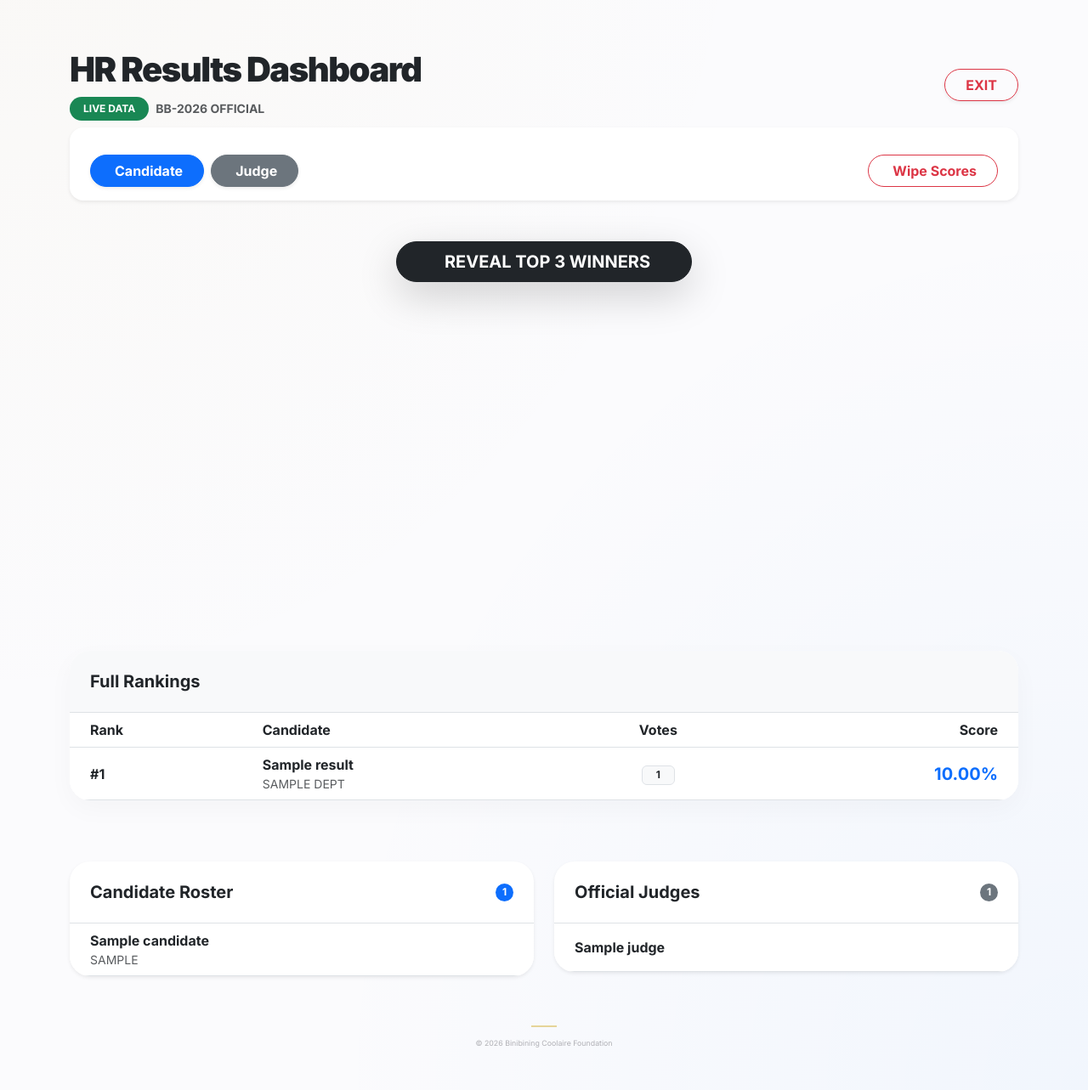
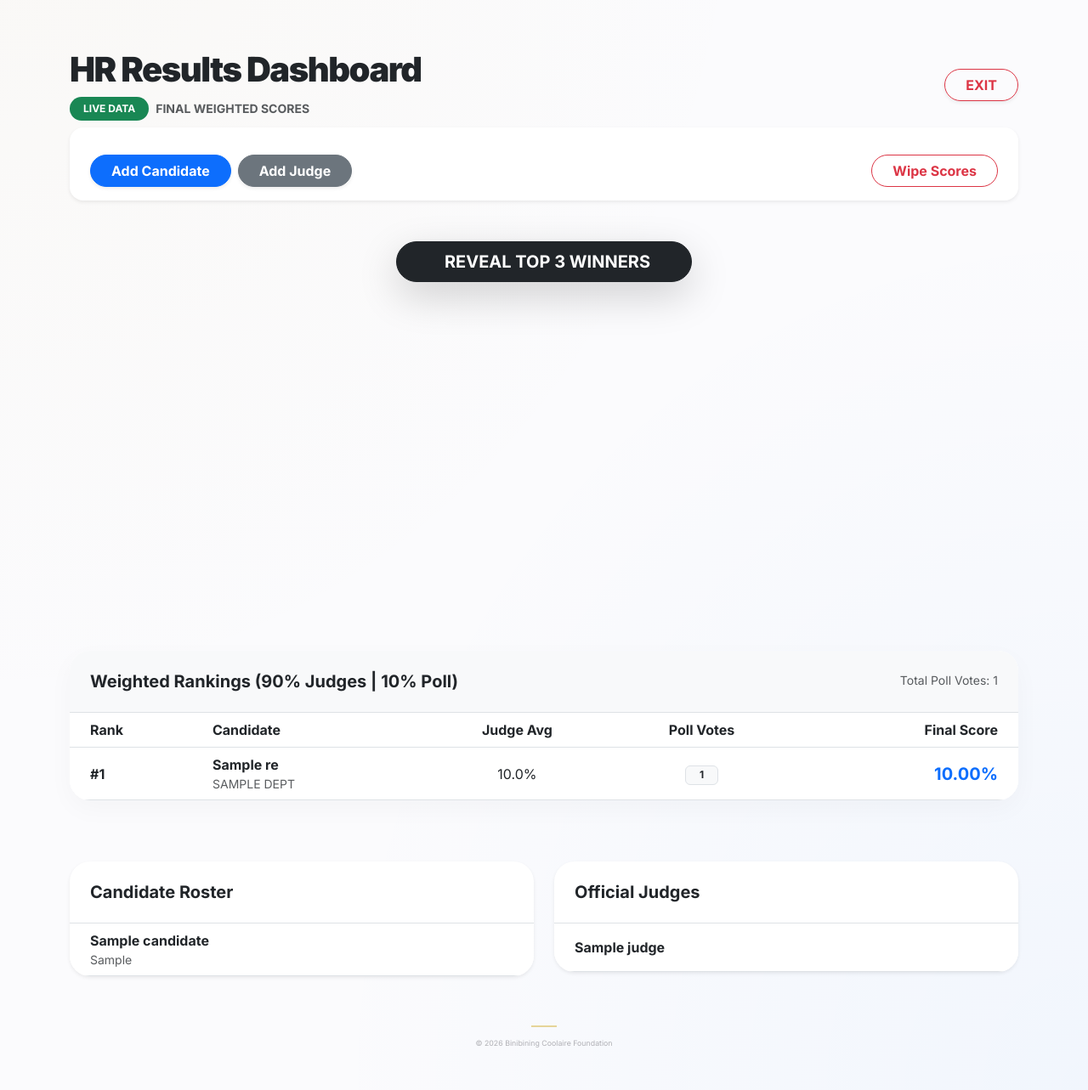
Before and after one commit to cciitmanager01/CCI-BC, a Flask app: template templates/hr_results.html in a window 1280 px wide. Shown: the part 188-1471 px from the top of the page at 85% size. Run offline with Flask 3, Linux system fonts and the light colour scheme; tables that the repository leaves empty hold one stand-in row (values such as "Sample post"); the template is opened without the code that fills it: values that come from a table or form of the project are taken from there, most other values are stand-ins (such as "Sample title", 1, 10 or a date in 2020); some libraries are stand-ins or nearby versions.

Commit message:
Add files via upload

```diff
--- a/templates/hr_results.html
+++ b/templates/hr_results.html
@@ -57,24 +57,23 @@
     .reveal-active .podium-slot:nth-child(2) { opacity: 1; transform: translateY(0); transition-delay: 2.5s; }
     .reveal-active .podium-slot:nth-child(1) { opacity: 1; transform: translateY(0); transition-delay: 5s; }
 
-    /* 🔥 MODAL CLICK FIX: NO BACKDROP LAYER */
+    /* MODAL CLICK FIX */
     .modal-backdrop { display: none !important; }
     .modal {
-        background: rgba(0, 0, 0, 0.3); /* Slight dim instead of a blocking backdrop */
+        background: rgba(0, 0, 0, 0.3);
         z-index: 9999 !important;
     }
-    .modal-dialog { z-index: 10000 !important; }
 </style>
 
 <div class="container py-5">
 
-    <!-- 1. HEADER SECTION -->
+    <!-- 1. HEADER -->
     <div class="row align-items-center mb-4 g-3 text-center text-md-start">
         <div class="col-12 col-md-8">
             <h1 style="font-weight: 900; letter-spacing: -1.5px; margin: 0;">HR Results Dashboard</h1>
             <div class="d-flex justify-content-center justify-content-md-start align-items-center gap-2 mt-2">
                 <span class="badge bg-success rounded-pill px-3 py-2">LIVE DATA</span>
-                <span class="text-muted small fw-bold">BB-2026 OFFICIAL</span>
+                <span class="text-muted small fw-bold">FINAL WEIGHTED SCORES</span>
             </div>
         </div>
         <div class="col-12 col-md-4 text-md-end">
@@ -85,22 +84,18 @@
     <!-- 2. MANAGEMENT TOOLS -->
     <div class="row g-3 mb-5 align-items-center bg-white p-3 rounded-4 shadow-sm mx-0">
         <div class="col-12 col-md-8 d-flex flex-wrap gap-2 justify-content-center justify-content-md-start">
-            <a href="/hr/add-candidate" class="btn btn-primary rounded-pill px-4 fw-bold shadow-sm">
-                <i class="fas fa-plus-circle me-1"></i> Candidate
-            </a>
-            <a href="/hr/add-judge" class="btn btn-secondary rounded-pill px-4 fw-bold shadow-sm">
-                <i class="fas fa-gavel me-1"></i> Judge
-            </a>
+            <a href="/hr/add-candidate" class="btn btn-primary rounded-pill px-4 fw-bold shadow-sm">Add Candidate</a>
+            <a href="/hr/add-judge" class="btn btn-secondary rounded-pill px-4 fw-bold shadow-sm">Add Judge</a>
         </div>
         <div class="col-12 col-md-4 text-center text-md-end">
-            <!-- TRIGGER MODAL -->
             <button type="button" class="btn btn-outline-danger rounded-pill px-4 fw-bold" data-bs-toggle="modal" data-bs-target="#wipeModal">
-                <i class="fas fa-trash-alt me-1"></i> Wipe Scores
+                Wipe Scores
             </button>
         </div>
     </div>
 
     {% if results %}
+        <!-- 3. PODIUM -->
         <div class="text-center mb-5">
             <button id="revealBtn" class="btn btn-dark btn-lg rounded-pill px-5 shadow-lg fw-bold">
                 <i class="fas fa-crown me-2 text-warning"></i> REVEAL TOP 3 WINNERS
@@ -108,43 +103,51 @@
         </div>
 
         <div class="row g-4 mb-5 justify-content-center" id="podiumContainer">
-            {% for name, dept, avg, count in results[:3] %}
+            {% for res in results[:3] %}
                 <div class="col-12 col-md-4 podium-slot">
                     <div class="bento-card h-100 text-center {% if loop.index == 1 %}winner-card{% endif %}">
                         <div class="d-flex justify-content-center">
                             <div class="rank-seal {% if loop.index == 1 %}rank-seal-gold{% endif %}">{{ loop.index }}</div>
                         </div>
-                        <h3 class="fw-bold mb-1">{{ name }}</h3>
-                        <p class="text-muted small fw-bold text-uppercase mb-3">{{ dept }}</p>
-                        <div class="score-giant">{{ "%.2f"|format(avg or 0) }}<small>%</small></div>
-                        <div class="mt-2 small fw-bold opacity-50">{{ count }} BALLOTS</div>
+                        <h3 class="fw-bold mb-1">{{ res.name }}</h3>
+                        <p class="text-muted small fw-bold text-uppercase mb-3">{{ res.dept }}</p>
+                        <div class="score-giant">{{ "%.2f"|format(res.final_score) }}<small>%</small></div>
+                        <div class="mt-2 small fw-bold opacity-50">
+                            Judges: {{ "%.1f"|format(res.judge_avg) }}% | Poll: {{ res.poll_count }} votes
+                        </div>
                     </div>
                 </div>
             {% endfor %}
         </div>
 
+        <!-- 4. FULL RANKINGS TABLE -->
         <div class="table-container mb-5 mt-5">
-            <div class="p-4 border-bottom bg-light"><h5 class="mb-0 fw-bold">Full Rankings</h5></div>
+            <div class="p-4 border-bottom bg-light d-flex justify-content-between">
+                <h5 class="mb-0 fw-bold">Weighted Rankings (90% Judges | 10% Poll)</h5>
+                <span class="text-muted small">Total Poll Votes: {{ total_emp_votes }}</span>
+            </div>
             <div class="table-responsive">
                 <table class="table mb-0 align-middle">
                     <thead class="bg-light">
                         <tr>
                             <th class="ps-4">Rank</th>
                             <th>Candidate</th>
-                            <th class="text-center">Votes</th>
-                            <th class="text-end pe-4">Score</th>
+                            <th class="text-center">Judge Avg</th>
+                            <th class="text-center">Poll Votes</th>
+                            <th class="text-end pe-4">Final Score</th>
                         </tr>
                     </thead>
                     <tbody>
-                        {% for name, dept, avg, count in results %}
+                        {% for res in results %}
                         <tr>
                             <td class="ps-4 fw-bold">#{{ loop.index }}</td>
                             <td>
-                                <div class="fw-bold text-dark">{{ name }}</div>
-                                <div class="text-muted small text-uppercase">{{ dept }}</div>
+                                <div class="fw-bold text-dark">{{ res.name }}</div>
+                                <div class="text-muted small text-uppercase">{{ res.dept }}</div>
                             </td>
-                            <td class="text-center"><span class="badge bg-light text-dark border px-3">{{ count }}</span></td>
-                            <td class="text-end pe-4 fw-bold text-primary fs-5">{{ "%.2f"|format(avg or 0) }}%</td>
+                            <td class="text-center">{{ "%.1f"|format(res.judge_avg) }}%</td>
+                            <td class="text-center"><span class="badge bg-light text-dark border px-3">{{ res.poll_count }}</span></td>
+                            <td class="text-end pe-4 fw-bold text-primary fs-5">{{ "%.2f"|format(res.final_score) }}%</td>
                         </tr>
                         {% endfor %}
                     </tbody>
@@ -153,22 +156,21 @@
         </div>
     {% endif %}
 
-    <!-- 3. SYSTEM ROSTER -->
+    <!-- 5. ROSTERS -->
     <div class="row g-4 mt-5">
         <div class="col-12 col-lg-6">
             <div class="table-container bg-white shadow-sm">
                 <div class="p-4 border-bottom d-flex justify-content-between align-items-center">
                     <h5 class="mb-0 fw-bold">Candidate Roster</h5>
-                    <span class="badge bg-primary rounded-pill">{{ all_candidates|length }}</span>
                 </div>
-                <div class="table-responsive" style="max-height: 400px; overflow-y: auto;">
+                <div class="table-responsive" style="max-height: 300px; overflow-y: auto;">
                     <table class="table table-hover mb-0">
                         <tbody>
                             {% for can in all_candidates %}
                             <tr>
                                 <td class="ps-4">
                                     <div class="fw-bold">{{ can.name }}</div>
-                                    <div class="small text-muted text-uppercase">{{ can.department }}</div>
+                                    <div class="small text-muted">{{ can.department }}</div>
                                 </td>
                                 <td class="text-end pe-4">
                                     <form action="/hr/delete-candidate/{{ can.id }}" method="POST" onsubmit="return confirm('Delete?');">
@@ -187,9 +189,8 @@
             <div class="table-container bg-white shadow-sm">
                 <div class="p-4 border-bottom d-flex justify-content-between align-items-center">
                     <h5 class="mb-0 fw-bold">Official Judges</h5>
-                    <span class="badge bg-secondary rounded-pill">{{ all_judges|length }}</span>
                 </div>
-                <div class="table-responsive" style="max-height: 400px; overflow-y: auto;">
+                <div class="table-responsive" style="max-height: 300px; overflow-y: auto;">
                     <table class="table table-hover mb-0">
                         <tbody>
                             {% for j in all_judges %}
@@ -210,18 +211,18 @@
     </div>
 </div>
 
-<!-- 4. WIPE MODAL (Backdrop Disabled via data-bs-backdrop="false") -->
-<div class="modal fade" id="wipeModal" tabindex="-1" aria-labelledby="wipeModalLabel" aria-hidden="true" data-bs-backdrop="false">
+<!-- 6. WIPE MODAL -->
+<div class="modal fade" id="wipeModal" tabindex="-1" aria-hidden="true" data-bs-backdrop="false">
     <div class="modal-dialog modal-dialog-centered">
         <div class="modal-content border shadow-lg" style="border-radius: 30px;">
             <div class="modal-header bg-danger text-white border-0 py-4 px-4">
-                <h5 class="modal-title fw-bold" id="wipeModalLabel"><i class="fas fa-shield-alt me-2"></i>Verify Admin Authorization</h5>
-                <button type="button" class="btn-close btn-close-white" data-bs-dismiss="modal" aria-label="Close"></button>
+                <h5 class="modal-title fw-bold">Verify Admin Authorization</h5>
+                <button type="button" class="btn-close btn-close-white" data-bs-dismiss="modal"></button>
             </div>
             <form action="/hr/wipe-scores" method="POST">
                 <div class="modal-body p-4 text-center">
-                    <p class="text-muted mb-4">Are you sure? This will delete all scores permanently. Enter password to confirm.</p>
-                    <input type="password" name="wipe_password" class="form-control form-control-lg text-center rounded-pill mb-3" placeholder="Enter hr@55" required autofocus>
+                    <p class="text-muted mb-4">Are you sure? This will delete all scores permanently.</p>
+                    <input type="password" name="wipe_password" class="form-control form-control-lg text-center rounded-pill mb-3" placeholder="Enter Password" required autofocus>
                 </div>
                 <div class="modal-footer border-0 p-4 pt-0">
                     <button type="submit" class="btn btn-danger w-100 rounded-pill py-3 fw-bold shadow">PERFORM SYSTEM WIPE</button>
```
Also changed, not shown: templates/employee_poll.html (added, +65 -0 lines), templates/poll_success.html (added, +9 -0 lines).
